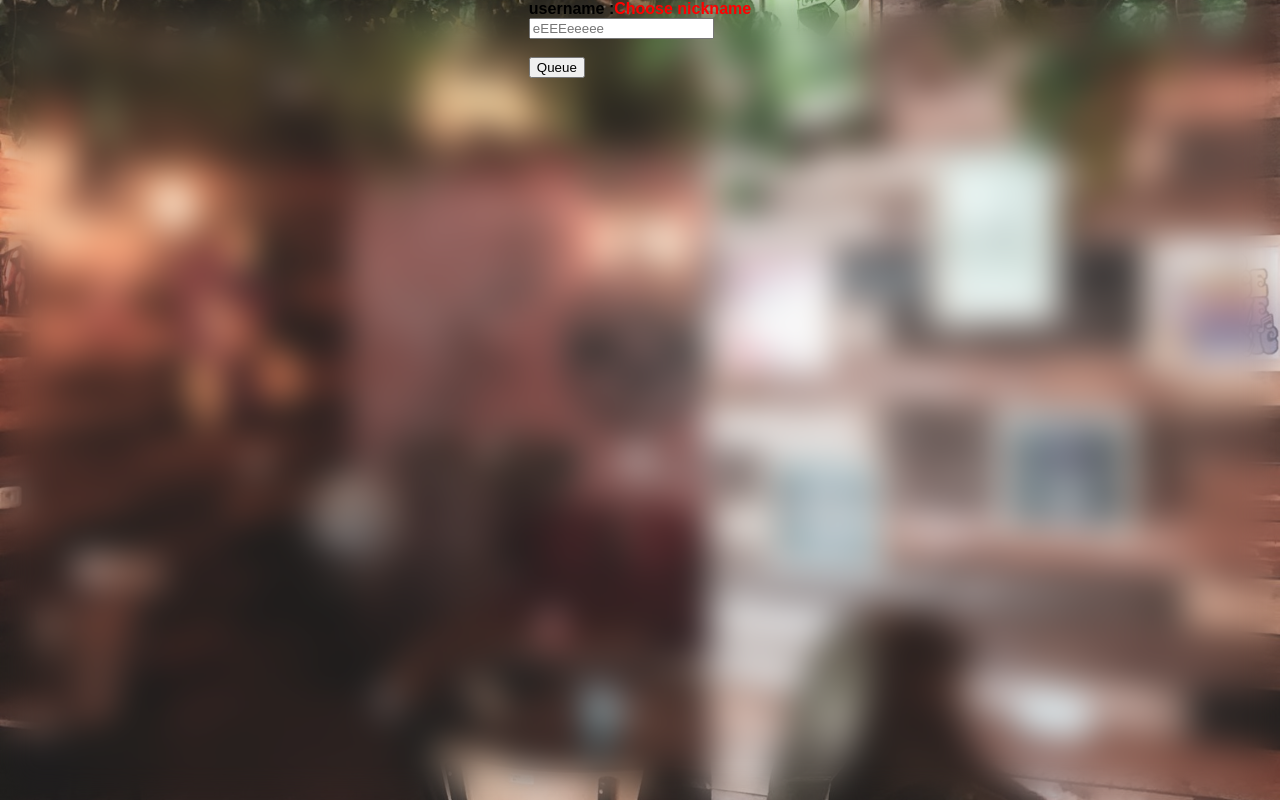
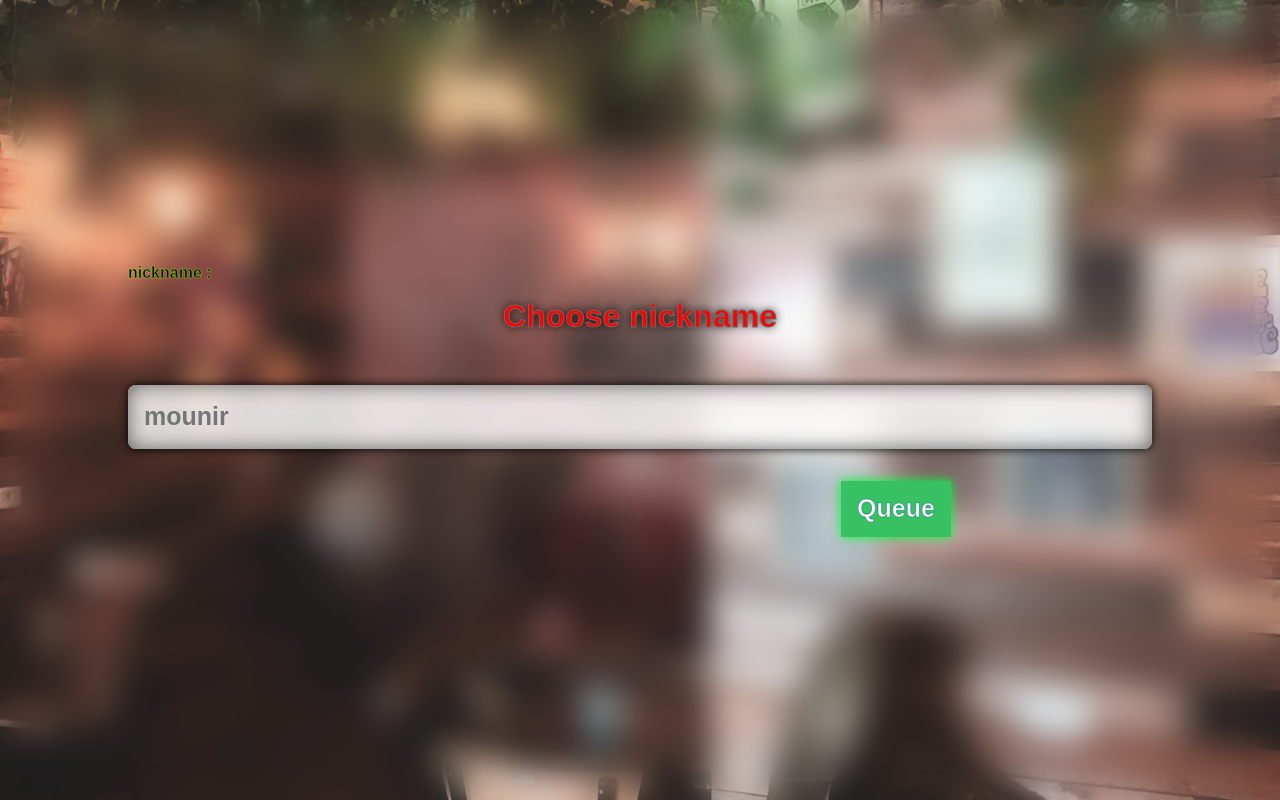
Before and after one commit to MythicalMayhem/9ahwa.tn, a React (Create React App) app in the folder client/: page /queue in a window 1280 px wide. Built offline with nearby package versions, Linux system fonts and the light colour scheme; no server answers.

Commit message:
queue css

```diff
--- a/client/src/pages/queue.tsx
+++ b/client/src/pages/queue.tsx
@@ -1,35 +1,31 @@
+import '../styles/queue.css'
 import { userStore } from "../stores/user";
 
 function QueuePage() {
   const user = userStore();
 
   const handleQueue = () => {
-    user.queue("nameeee");
-    const q = 10;
-    console.log(q);
-
+    user.queue(String(~~(Math.random() * 55555)));
     if (!user.nickname) return;
   };
-
 
   const handleUnqueue = () => {
     user.unqueue();
   };
 
   return (
-    <div>
-      <strong>username :</strong>
-      {user.nickname || <b style={{ color: "red" }}>Choose nickname</b>}
-      <br />
+    <div className='queue-wrapper'>
+      <strong className='nickname-label'>nickname :</strong>
+      <h1 className='user-name'> {user.nickname || <b className='no-user-name'>Choose nickname</b>}</h1>
+<br />
       <input
         type="text"
-        placeholder="eEEEeeeee"
+        placeholder="mounir"
+        className='user-name-input'
         value={user.nickname || ""}
         onChange={(e) => user.setNickName(e.target.value)}
       />
-      <br />
-      <br />
-      <button onClick={() => (user.queueing ? handleUnqueue() : handleQueue())}>
+      <button onClick={() => (user.queueing ? handleUnqueue() : handleQueue())} className='queued'>
         {user.queueing ? "Leave Queue" : "Queue"}
       </button>
     </div>
--- a/client/src/styles/default.css
+++ b/client/src/styles/default.css
@@ -2,6 +2,7 @@
 	box-sizing: border-box;
 	margin: 0;
 	font-family: sans-serif;
+	transition-duration: 0.1s;
 }
 html,
 body {
@@ -12,6 +13,7 @@ body {
 	height: 100%;
 	margin: 0;
 	padding: 0;
+	overflow: hidden;
 }
 body {
 	background-image: url("../../public/imgs/background.jpg");
--- a/client/src/styles/homePage.css
+++ b/client/src/styles/homePage.css
@@ -38,7 +38,7 @@
 			font-weight: 400;
 			z-index: 5;
 			display: block;
-			background-color: #f8f8f8;
+			background-color: #f8f8f8a2;
 		}
 	}
 	section {
--- a/client/src/styles/queue.css
+++ b/client/src/styles/queue.css
@@ -0,0 +1,51 @@
+.queue-wrapper {
+	gap: 1rem;
+	display: flex;
+	flex-direction: column;
+	justify-content: center;
+	align-items: center;
+	.nickname-label {
+		align-self: flex-start;
+	}
+	.nickname-label {
+		-webkit-text-stroke: 1px rgba(172, 255, 47, 0.436);
+	}
+	.user-name {
+		color: wheat;
+		font-weight: bolder;
+		text-shadow: 0px 0px 10px rgb(0, 0, 0);
+		-webkit-text-stroke: 1px rgb(120, 99, 99);
+		.no-user-name {
+			color: red;
+		}
+	}
+	.user-name-input {
+		&:focus {
+			outline: none;
+		}
+		width: 80vw;
+		border: none;
+		height: 4rem;
+		padding: 0.5rem 1rem;
+		font-size: min(8vw, 25px);
+		box-shadow: 0px 0px 10px black, 0px 0px 20px rgb(99, 99, 99) inset;
+		font-weight: bolder;
+		border-radius: 0.2cm;
+		backdrop-filter: blur(5px);
+		background-color: #ffffffd2;
+	}
+	.queued {
+		height: 7vh;
+		border: none;
+		outline: none;
+		color: white;
+		margin-left: 50%;
+		margin-top: 1rem;
+		font-weight: bolder;
+		padding: 0.5rem 1rem;
+		font-size: min(8vw, 25px);
+		background-color: #38c163;
+		box-shadow: 0px 0px 10px rgb(0, 255, 51);
+		-webkit-text-stroke: 1px rgba(0, 72, 131, 0.39);
+	}
+}
```
